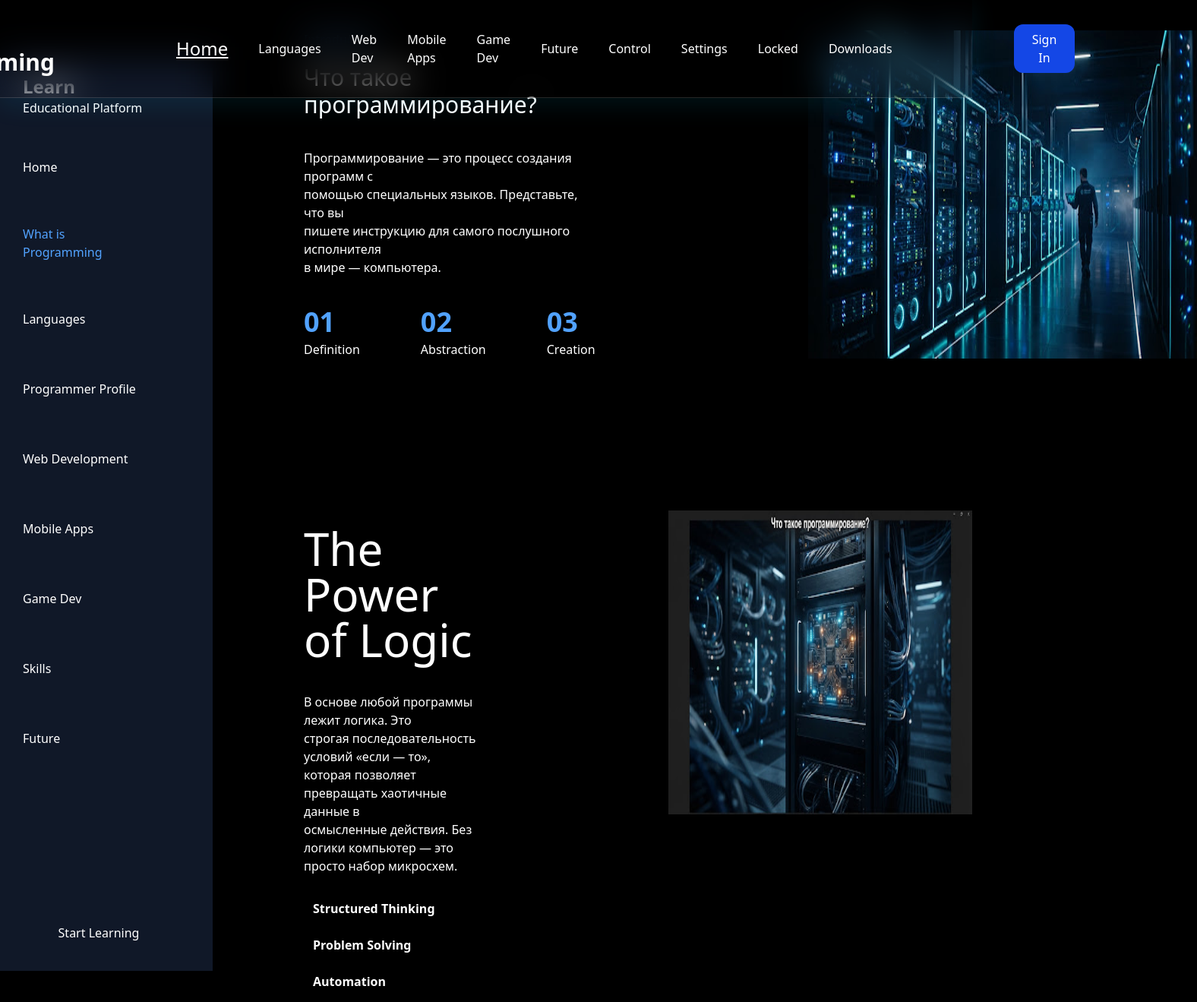
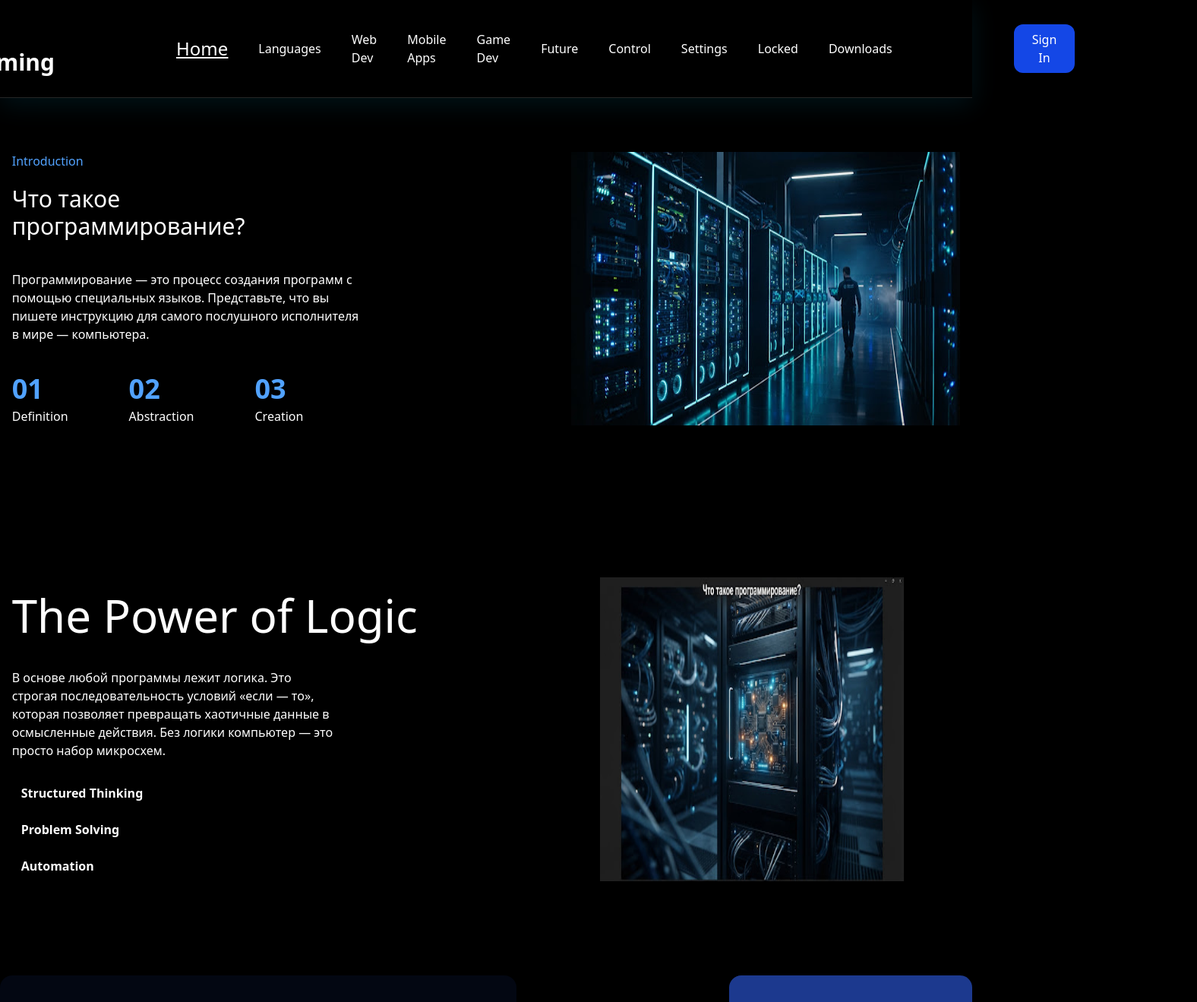
Before and after one commit to ardasherrahmonov4-glitch/Alikhon-oxir, a website: page index.html in a window 1280 px wide. Shown: the top 1319 px of the page at 76% size, 1576 px wide, since content can reach past the window. Drawn offline with nearby package versions, Linux system fonts and the light colour scheme.

Commit message:
Alikhon oxir

```diff
--- a/index.html
+++ b/index.html
@@ -179,89 +179,7 @@
         </script>
       </div>
     </div>
-    <div class="flex gap-30 items-center max-sm:flex-wrap pt-10 lg:pt-38">
-      <div class="max-sm:flex-wrap">
-        <div
-          class="w-70 h-300 bg-gray-900 lg:flex justify-center items-center hidden"
-        >
-          <div>
-            <h1 class="text-2xl font-black">Learn</h1>
-            <p>Educational Platform</p>
-            <div class="justify-start">
-              <div class="pt-10">
-                <div class="w-50 h-13 hover:bg-gray-900 flex items-center">
-                  <div>
-                    <p>Home</p>
-                  </div>
-                </div>
-              </div>
-              <div class="pt-10">
-                <div class="w-50 h-17 hover:bg-gray-900 flex items-center">
-                  <div>
-                    <p class="text-blue-400">What is <br />Programming</p>
-                  </div>
-                </div>
-              </div>
-              <div class="pt-10">
-                <div class="w-50 h-13 hover:bg-gray-900 flex items-center">
-                  <div>
-                    <p>Languages</p>
-                  </div>
-                </div>
-              </div>
-              <div class="pt-10">
-                <div class="w-50 h-13 hover:bg-gray-900 flex items-center">
-                  <div>
-                    <p>Programmer Profile</p>
-                  </div>
-                </div>
-              </div>
-              <div class="pt-10">
-                <div class="w-55 h-13 hover:bg-gray-900 flex items-center">
-                  <div>
-                    <p>Web Development</p>
-                  </div>
-                </div>
-              </div>
-              <div class="pt-10">
-                <div class="w-55 h-13 hover:bg-gray-900 flex items-center">
-                  <div>
-                    <p>Mobile Apps</p>
-                  </div>
-                </div>
-              </div>
-              <div class="pt-10">
-                <div class="w-55 h-13 hover:bg-gray-900 flex items-center">
-                  <div>
-                    <p>Game Dev</p>
-                  </div>
-                </div>
-              </div>
-              <div class="pt-10">
-                <div class="w-55 h-13 hover:bg-gray-900 flex items-center">
-                  <div>
-                    <p>Skills</p>
-                  </div>
-                </div>
-              </div>
-              <div class="pt-10">
-                <div class="w-55 h-13 hover:bg-gray-900 flex items-center">
-                  <div>
-                    <p>Future</p>
-                  </div>
-                </div>
-              </div>
-              <div class="pt-50">
-                <button
-                  class="bg-gray-900 w-50 h-15 hover:border-2 border-white"
-                >
-                  Start Learning
-                </button>
-              </div>
-            </div>
-          </div>
-        </div>
-      </div>
+    <div class="flex pt-50 gap-30 justify-center items-center max-sm:flex-wrap pt-10 lg:pt-38">
       <div class="lg:p-0">
         <div class="flex gap-70 max-sm:flex-wrap max-sm:gap-10">
           <div class="max-sm:flex-wrap">
@@ -323,7 +241,9 @@
         </div>
       </div>
     </div>
-    <div class="flex gap-70 justify-center items-center pt-30 max-sm:flex-wrap max-sm:gap-0">
+    <div
+      class="flex gap-70 justify-center items-center pt-30 max-sm:flex-wrap max-sm:gap-0"
+    >
       <div
         class="w-170 h-85 bg-gray-950 max-sm:w-100 flex justify-center items-center rounded-2xl max-sm:flex-wrap"
       >
```
Also changed, not shown: index1.html (+1 -1 lines), index4.html (+1 -1 lines), index5.html (+1 -1 lines), index6.html (+1 -1 lines), index8.html (+1 -1 lines), index9.html (+1 -1 lines).
